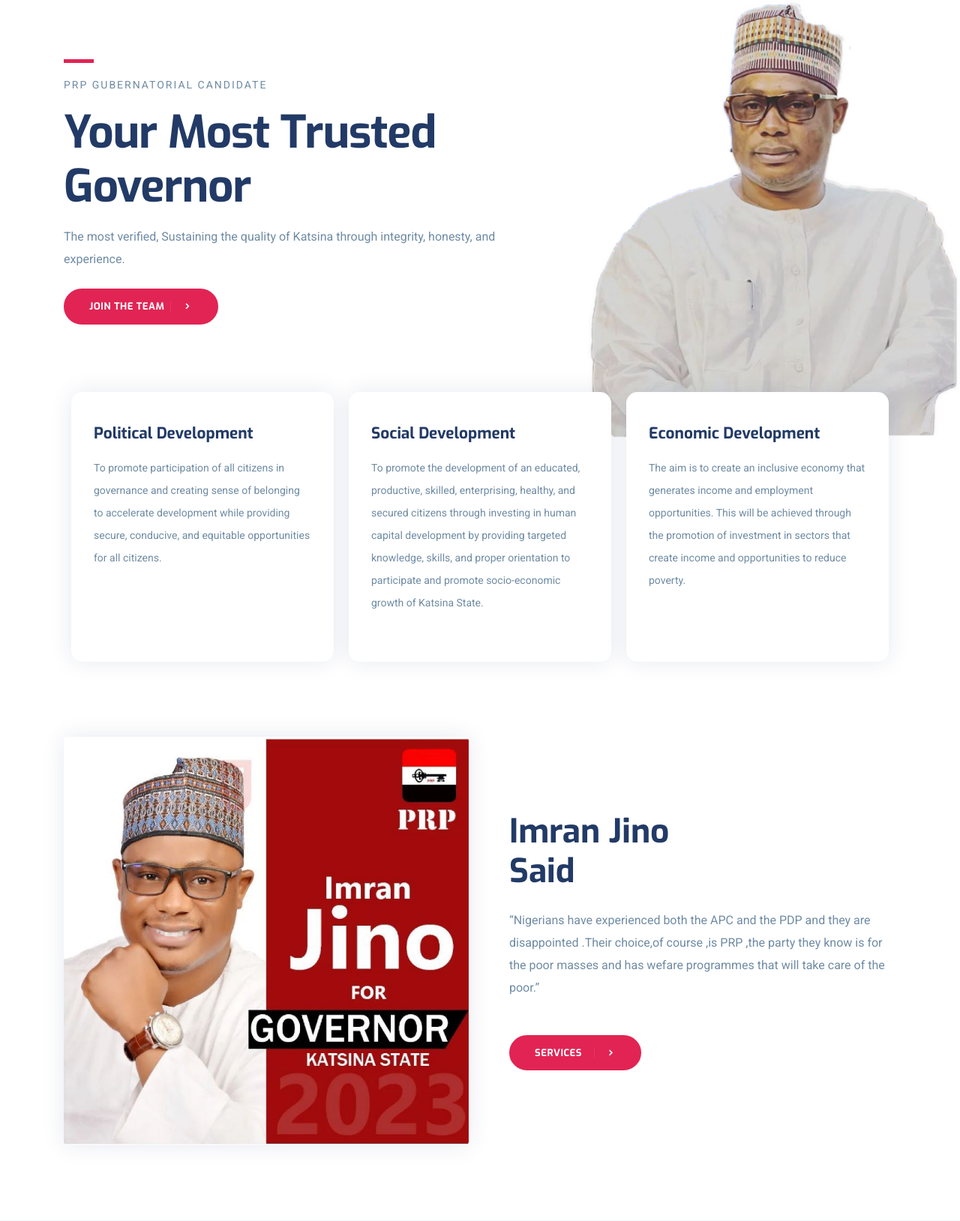
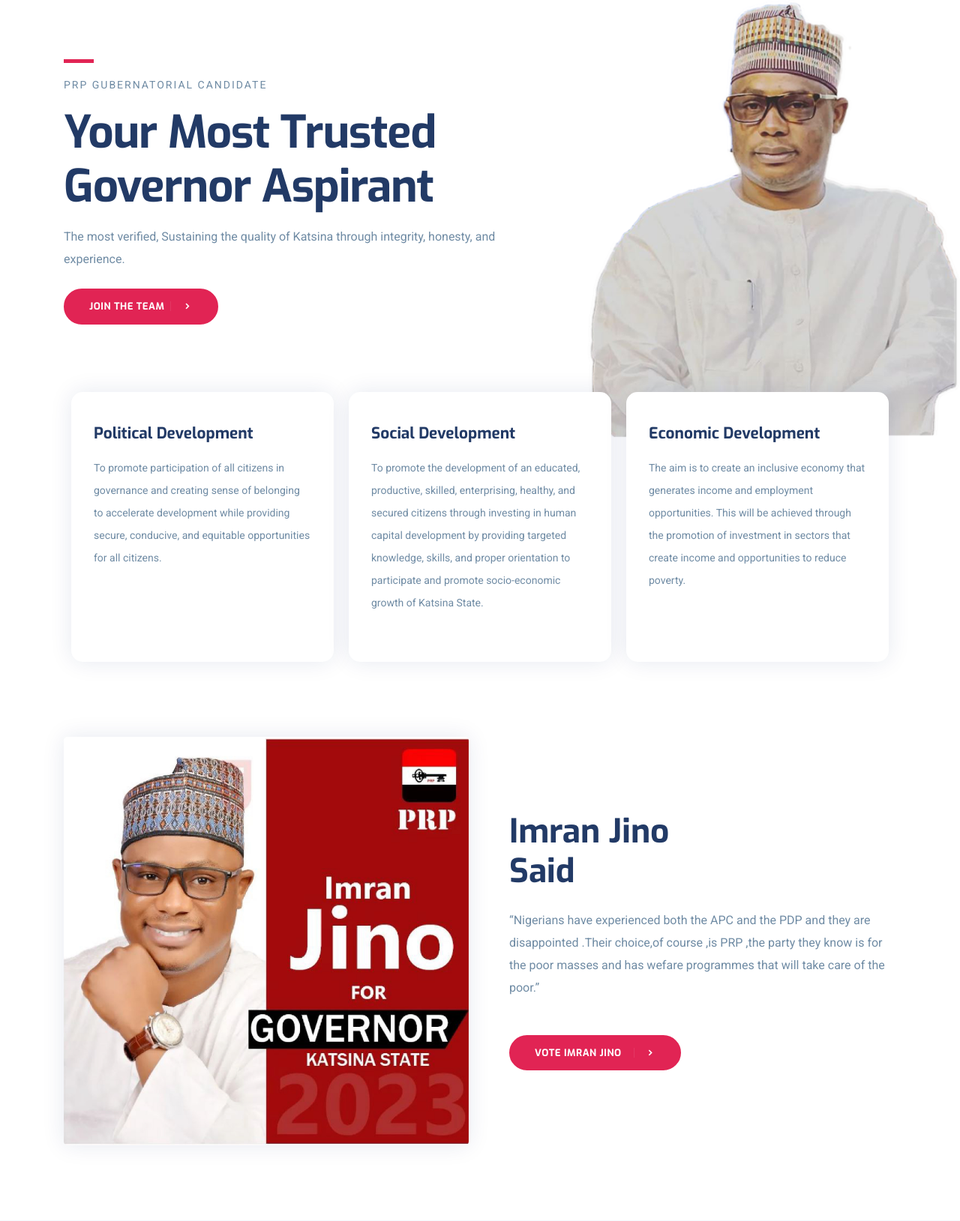
Before and after one commit to LustreGitSinzu/imran-jino, a PHP site: page / in a window 1280 px wide. Shown: the part 153-1782 px from the top of the page at 75% size. Run offline with PHP 8.4, Linux system fonts and the light colour scheme; some libraries are stand-ins or nearby versions.

Commit message:
third commit

```diff
--- a/index.php
+++ b/index.php
@@ -1,8 +1,3 @@
-<?php
-require_once 'conn.php';
-
-require_once 'info.php';
-?>
 
 <!DOCTYPE html>
 <html lang="en">
@@ -87,7 +82,7 @@ require_once 'info.php';
 				<div class="block">
 					<div class="divider mb-3"></div>
 					<span class="text-uppercase text-sm letter-spacing ">PRP Gubernatorial Candidate</span>
-					<h1 class="mb-3 mt-3">Your most trusted Governor</h1>
+					<h1 class="mb-3 mt-3">Your most trusted Governor Aspirant</h1>
 
 					<p class="mb-4 pr-5">The most verified, Sustaining the quality of Katsina through integrity, honesty, and experience.</p>
 					<div class="btn-container ">
@@ -152,7 +147,7 @@ require_once 'info.php';
 					<h2 class="title-color">Imran Jino <br>Said</h2>
 					<p class="mt-4 mb-5">“Nigerians have experienced both the APC and the PDP and they are disappointed .Their choice,of course ,is PRP ,the party they know is for the poor masses and has wefare programmes that will take care of the poor.”</p>
 
-					<a href="service.html" class="btn btn-main-2 btn-round-full btn-icon">Services<i class="icofont-simple-right ml-3"></i></a>
+					<a href="#" class="btn btn-main-2 btn-round-full btn-icon">Vote Imran Jino<i class="icofont-simple-right ml-3"></i></a>
 				</div>
 			</div>
 		</div>
@@ -579,7 +574,7 @@ require_once 'info.php';
 			</div>
 			<div class="modal-footer">
 			<button type="button" class="btn btn-main-2 btn-icon btn-round" data-dismiss="modal">Close</button>
-			<input type="submit" name="submit">
+			<input type="submit" name="submit" class="btn-main-2 btn-icon btn-round">
 			</div>
 		</form>
 	</div>
```
